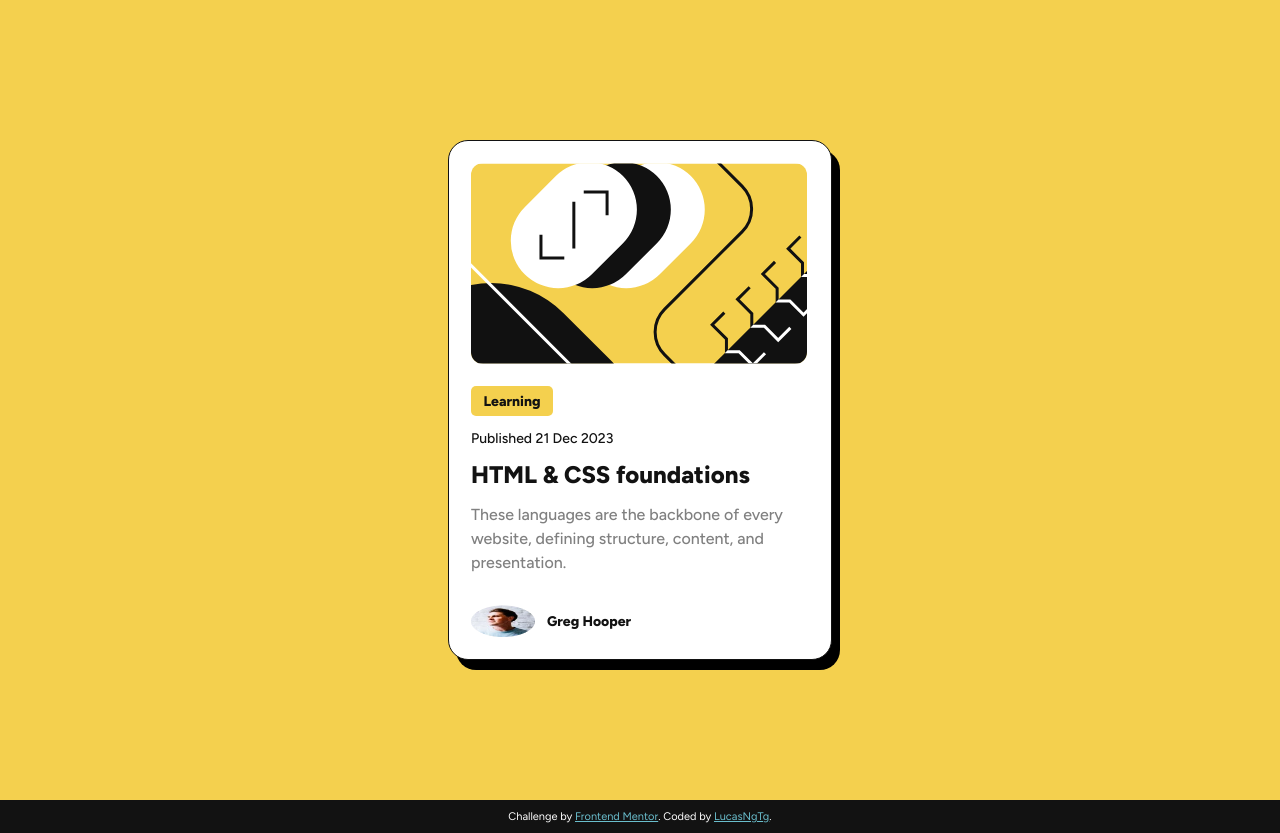
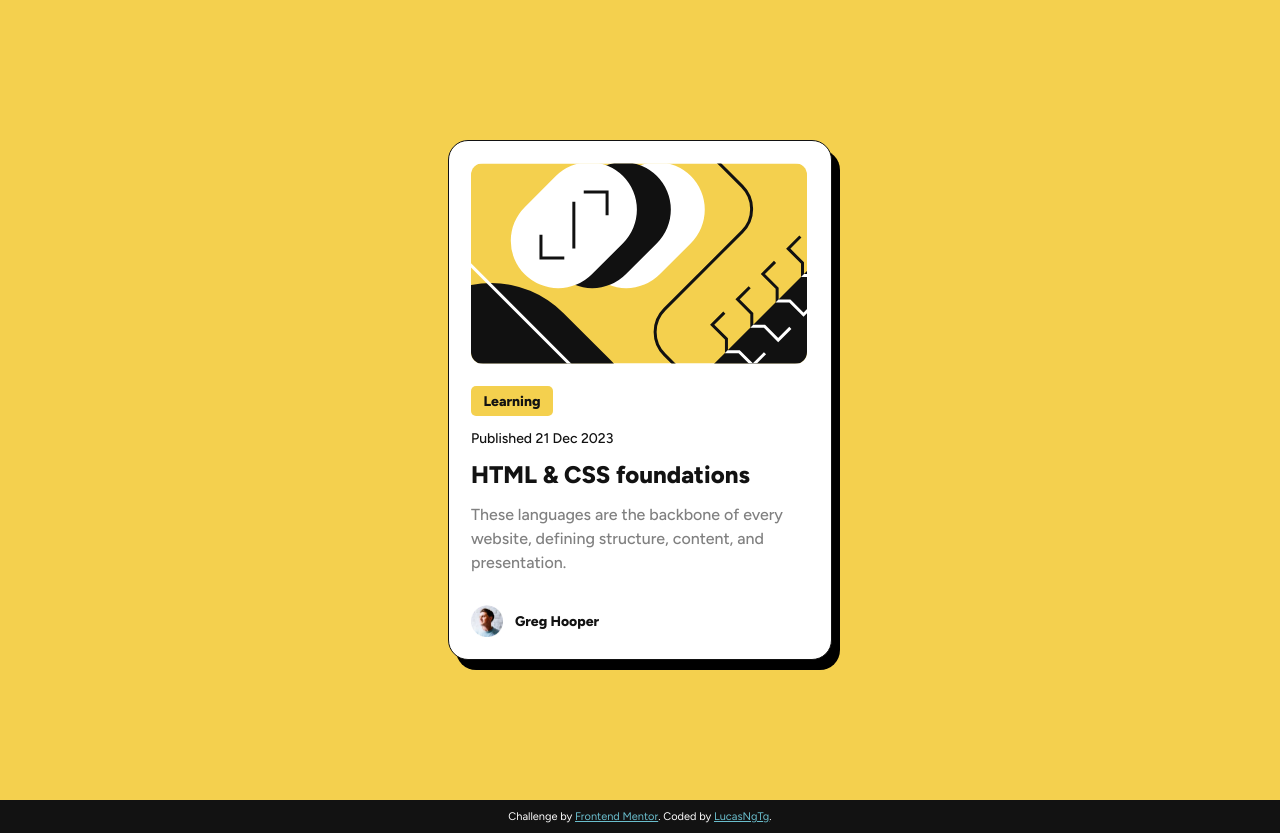
Before and after one commit to LucasNgTg/blog-preview-card, a plain HTML site: page index.html in a window 1280 px wide. Drawn offline with Linux system fonts and the light colour scheme.

Commit message:
Fixed avatar width

```diff
--- a/src/css/styles.css
+++ b/src/css/styles.css
@@ -74,6 +74,10 @@ body {
     height: 32px;
 }
 
+.card .profile-container .avatar {
+    width: 32px;
+}
+
 .card .profile-container span {
     padding: 0 12px;
     align-self: center;
```
